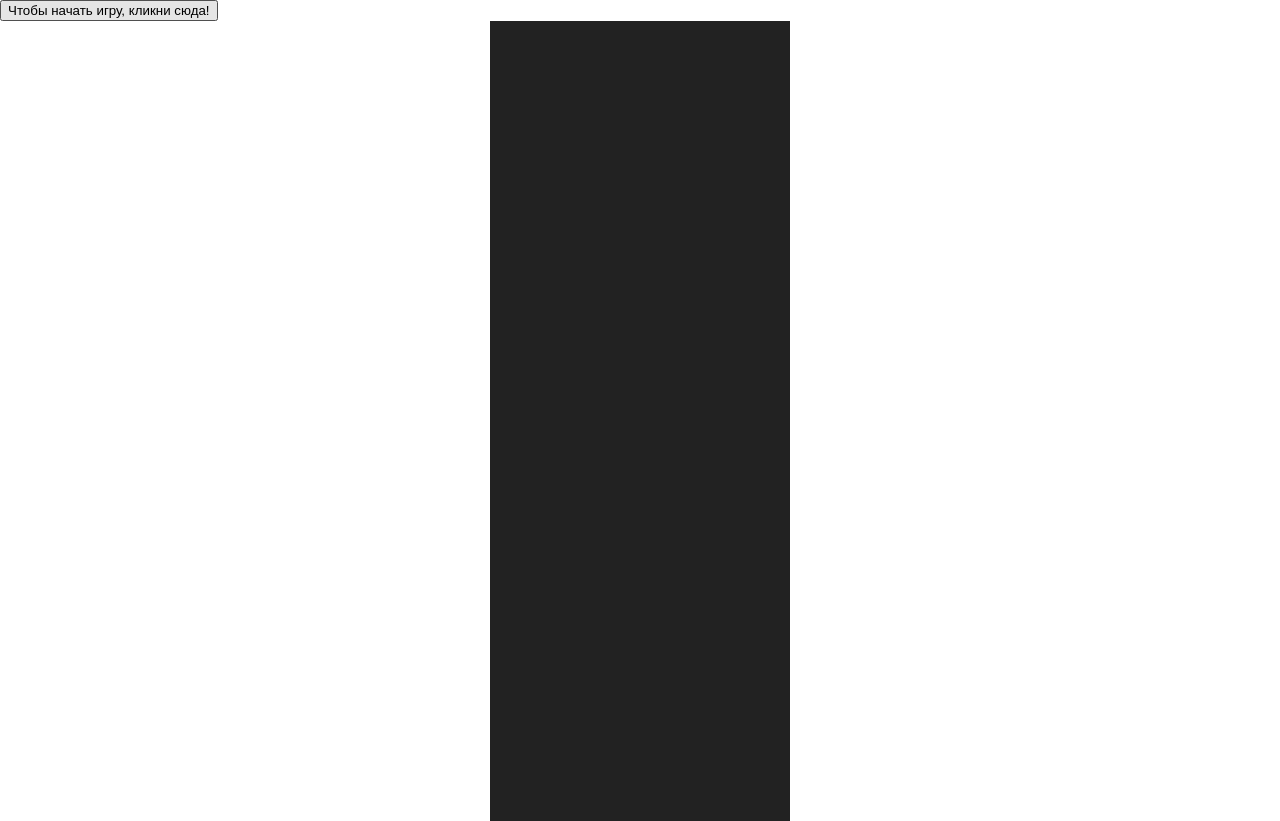
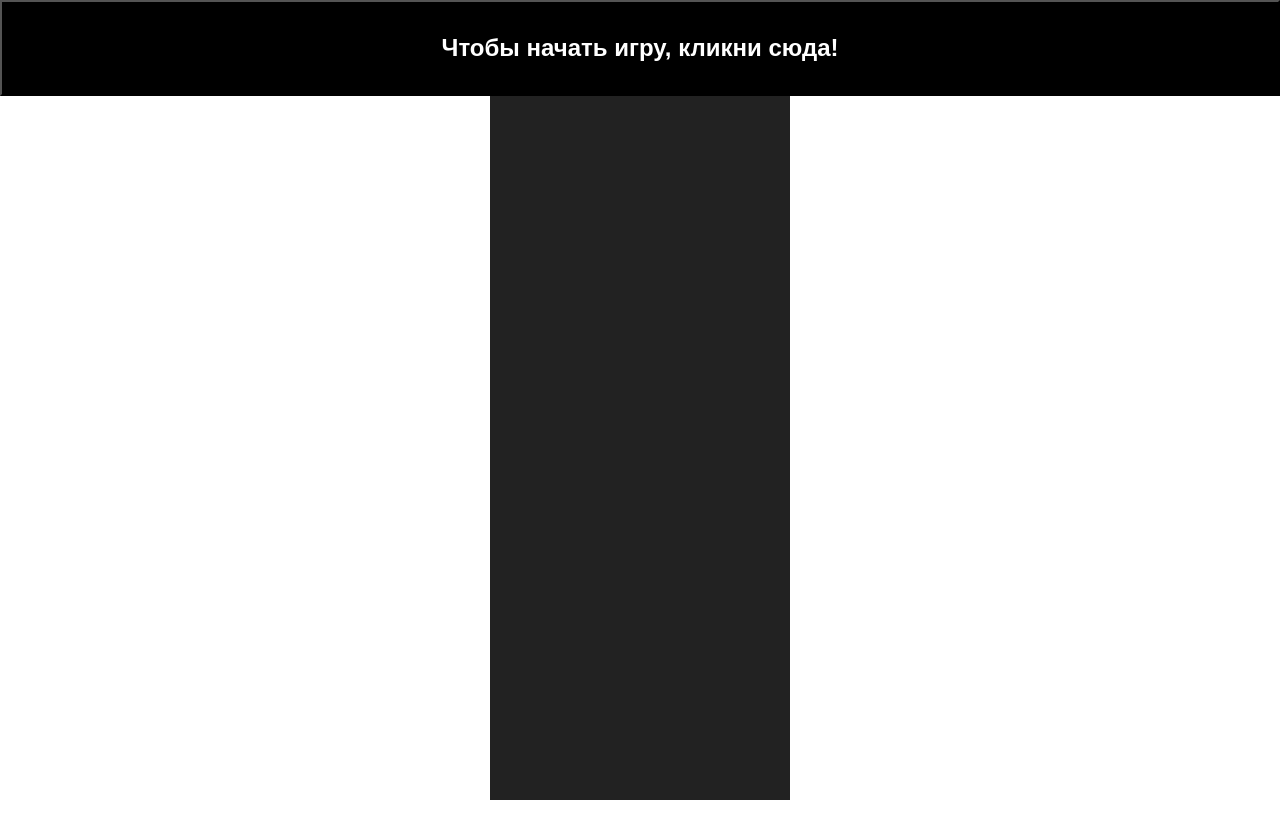
Before and after one commit to PesukarhuTG/needforspeed, a plain HTML site: page index.html in a window 1280 px wide. After the commit the page ends 800 px from the top, so only its background shows below. Drawn offline with Linux system fonts and the light colour scheme.

Commit message:
Add anti-crash car script and create a button start

```diff
--- a/script.js
+++ b/script.js
@@ -133,6 +133,20 @@ function moveEnemy() {
     let enemies = document.querySelectorAll('.enemy');
 
     enemies.forEach(function(element) {
+       //позиция объекта, чтобы не сталкивались
+       let carRect = car.getBoundingClientRect(); //позиция нашего авто
+       let enemyRect = element.getBoundingClientRect(); //позиция соперника
+       if (carRect.top <= enemyRect.bottom &&
+        carRect.right >= enemyRect.left &&
+        carRect.left <= enemyRect.right &&
+        carRect.bottom >= enemyRect.top) {
+           setting.start = false;
+           audio.remove();
+           console.warn('ДТП');
+
+       }
+
+
         element.y += setting.speed / 2; //если не разделим, то авто двигаются с линиями (будто стоят)
         element.style.top = element.y + 'px';
 
--- a/style.css
+++ b/style.css
@@ -37,3 +37,20 @@
     background: #fff;
     left: 145px;
 }
+
+.start {
+    position: absolute;
+    left: 0;
+    top: 0;
+    width: 100%;
+    margin: 0;
+    padding: 2rem 0;
+    z-index: 200;
+    font-family: sans-serif;
+    font-size: 1.5rem;
+    font-weight: 700;
+    color: #fff;
+    text-align: center;
+    background: #000;
+    cursor: pointer;
+}
```
